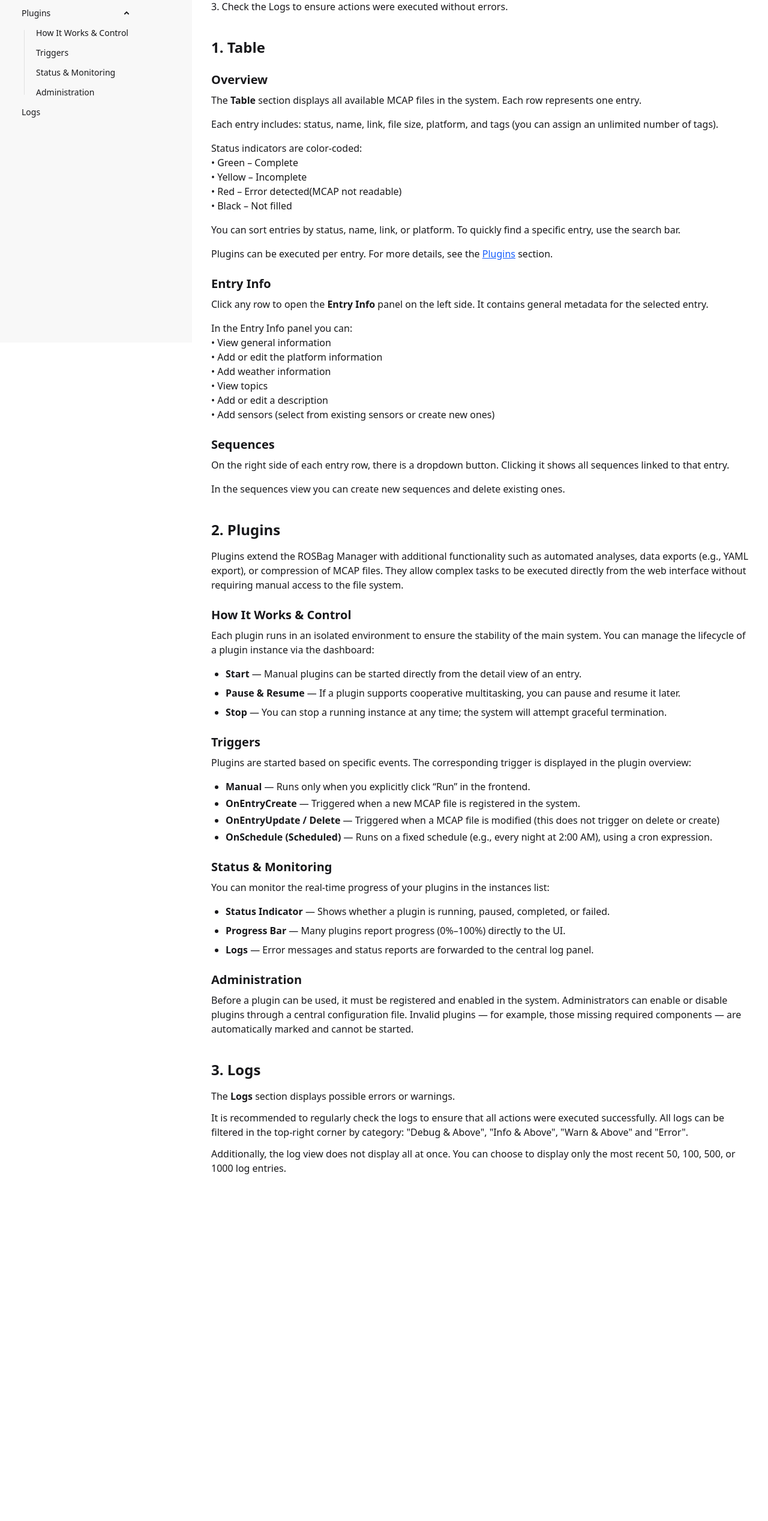
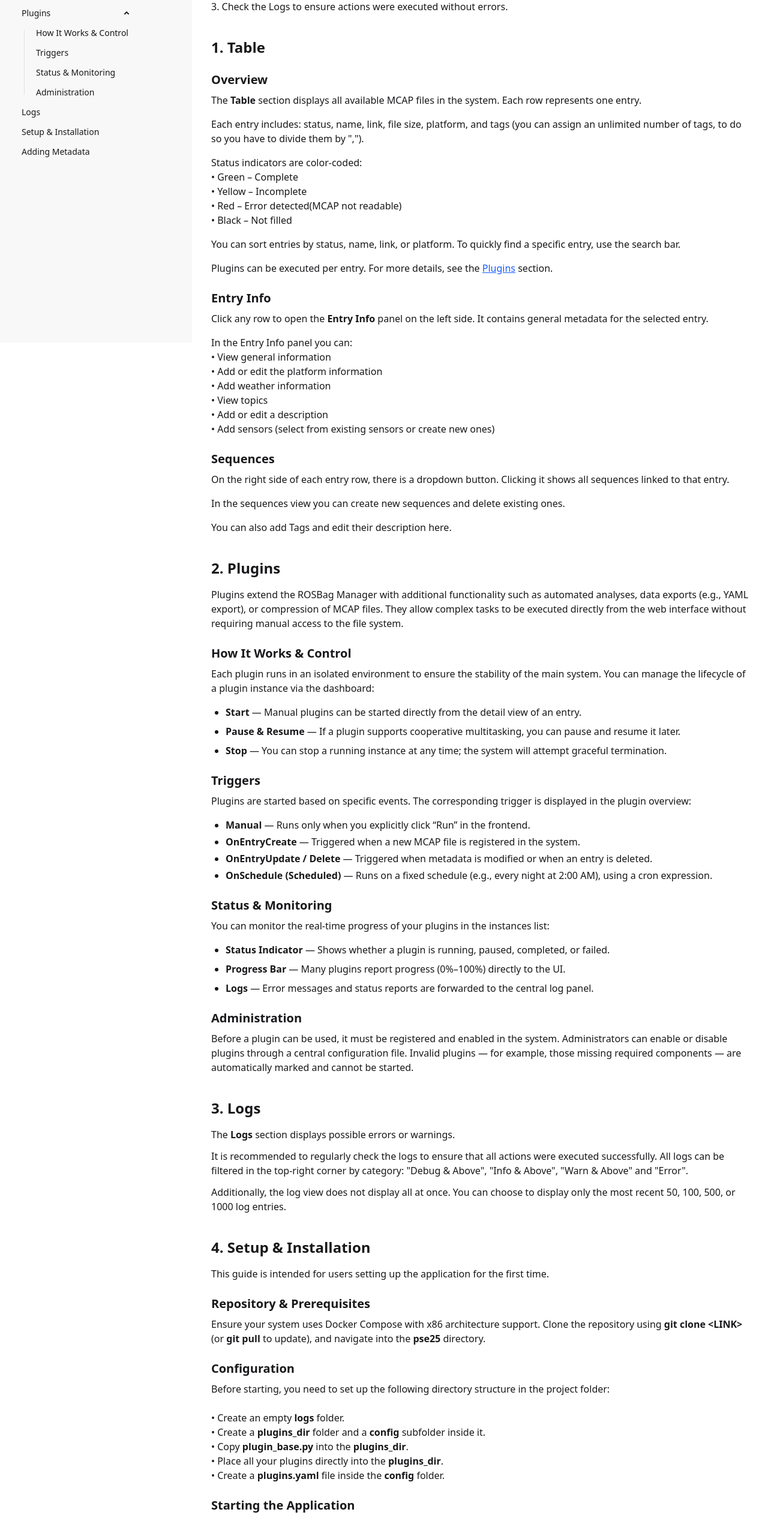
Before and after one commit to oddrm/pse25, a Nuxt app in the folder frontend/: page /userGuide in a window 1280 px wide. Shown: the part 249-2784 px from the top of the page at 60% size. Before the commit the page ends 2304 px from the top, so only its background shows below. Built offline with nearby package versions, Linux system fonts and the light colour scheme.

Commit message:
handbuch erweiterungen

```diff
--- a/frontend/app/pages/userGuide.vue
+++ b/frontend/app/pages/userGuide.vue
@@ -1,6 +1,5 @@
 <template>
   <div class="min-h-screen">
-    <!-- left sidebar -->
     <aside class="fixed left-0 top-5 h-screen w-80 bg-base-200 p-4 pt-6 overflow-y-auto">
       <ul class="menu">
         <li class="menu-title"><span>Navigation</span></li>
@@ -34,17 +33,17 @@
         </li>
 
         <li><a href="#logs">Logs</a></li>
+        <li><a href="#setup">Setup &amp; Installation</a></li>
+        <li><a href="#adding-metadata">Adding Metadata</a></li>
       </ul>
     </aside>
 
-    <!-- right content -->
     <main class="ml-80 pt-15 px-6 py-14">
       <div class="max-w-4xl mx-auto">
         <h1 class="text-3xl font-bold mb-6">
           ROSBag Manager — User Guide
         </h1>
 
-        <!-- General -->
         <section id="allgemein" class="mb-10 scroll-mt-10">
           <h2 class="text-2xl font-semibold mb-4">General</h2>
           <p class="mb-4">1. Open the Table section to view entries.</p>
@@ -52,7 +51,6 @@
           <p class="mb-4">3. Check the Logs to ensure actions were executed without errors.</p>
         </section>
 
-        <!-- Table -->
         <section id="table" class="mb-10 scroll-mt-10">
           <h2 class="text-2xl font-semibold mb-4">1. Table</h2>
 
@@ -64,7 +62,8 @@
           </p>
           <p class="mb-4">
             Each entry includes:
-            status, name, link, file size, platform, and tags (you can assign an unlimited number of tags).
+            status, name, link, file size, platform, and tags (you can assign an unlimited number of tags, to do so
+            you have to divide them by ",").
           </p>
           <p class="mb-4">
             Status indicators are color-coded:
@@ -75,8 +74,7 @@
             • Black – Not filled
           </p>
           <p class="mb-4">
-            You can sort entries by status, name, link, or platform. To quickly find a specific entry, use the search
-            bar.
+            You can sort entries by status, name, link, or platform. To quickly find a specific entry, use the search bar.
           </p>
           <p class="mb-4">
             Plugins can be executed per entry. For more details, see the
@@ -87,8 +85,7 @@
             Entry Info
           </h3>
           <p class="mb-4">
-            Click any row to open the <b>Entry Info</b> panel on the left side. It contains general metadata for the
-            selected entry.
+            Click any row to open the <b>Entry Info</b> panel on the left side. It contains general metadata for the selected entry.
           </p>
           <p class="mb-4">
             In the Entry Info panel you can:
@@ -105,15 +102,16 @@
             Sequences
           </h3>
           <p class="mb-4">
-            On the right side of each entry row, there is a dropdown button. Clicking it shows all sequences linked to
-            that entry.
+            On the right side of each entry row, there is a dropdown button. Clicking it shows all sequences linked to that entry.
           </p>
           <p class="mb-4">
             In the sequences view you can create new sequences and delete existing ones.
           </p>
+          <p class="mb-4">
+            You can also add Tags and edit their description here.
+          </p>
         </section>
 
-        <!-- Plugins -->
         <section id="plugins" class="mb-10 scroll-mt-10">
           <h2 class="text-2xl font-semibold mb-4">2. Plugins</h2>
 
@@ -132,10 +130,8 @@
           </p>
           <ul class="list-disc pl-6 mb-4 space-y-2">
             <li><b>Start</b> — Manual plugins can be started directly from the detail view of an entry.</li>
-            <li><b>Pause &amp; Resume</b> — If a plugin supports cooperative multitasking, you can pause and resume it
-              later.</li>
-            <li><b>Stop</b> — You can stop a running instance at any time; the system will attempt graceful termination.
-            </li>
+            <li><b>Pause &amp; Resume</b> — If a plugin supports cooperative multitasking, you can pause and resume it later.</li>
+            <li><b>Stop</b> — You can stop a running instance at any time; the system will attempt graceful termination.</li>
           </ul>
 
           <h3 id="plugins-triggers" class="text-xl font-semibold mt-6 mb-2">
@@ -147,10 +143,8 @@
           <ul class="list-disc pl-6 mb-4 space-y-1">
             <li><b>Manual</b> — Runs only when you explicitly click “Run” in the frontend.</li>
             <li><b>OnEntryCreate</b> — Triggered when a new MCAP file is registered in the system.</li>
-            <li><b>OnEntryUpdate / Delete</b> — Triggered when a MCAP file is modified (this does not trigger on delete
-              or create)</li>
-            <li><b>OnSchedule (Scheduled)</b> — Runs on a fixed schedule (e.g., every night at 2:00 AM), using a cron
-              expression.</li>
+            <li><b>OnEntryUpdate / Delete</b> — Triggered when metadata is modified or when an entry is deleted.</li>
+            <li><b>OnSchedule (Scheduled)</b> — Runs on a fixed schedule (e.g., every night at 2:00 AM), using a cron expression.</li>
           </ul>
 
           <h3 id="plugins-monitoring" class="text-xl font-semibold mt-6 mb-2">
@@ -171,12 +165,10 @@
           <p>
             Before a plugin can be used, it must be registered and enabled in the system.
             Administrators can enable or disable plugins through a central configuration file.
-            Invalid plugins — for example, those missing required components — are automatically marked and cannot be
-            started.
+            Invalid plugins — for example, those missing required components — are automatically marked and cannot be started.
           </p>
         </section>
 
-        <!-- Logs -->
         <section id="logs" class="mb-10 scroll-mt-10">
           <h2 class="text-2xl font-semibold mb-4">3. Logs</h2>
           <p class="mb-3">
@@ -185,13 +177,80 @@
           <p class="mb-3">
             It is recommended to regularly check the logs to ensure that all actions were executed successfully.
             All logs can be filtered in the top-right corner by category:
-            "Debug & Above", "Info & Above", "Warn & Above" and "Error".
+            "Debug & Above", "Info & Above", "Warn & Above" and  "Error".
           </p>
           <p class="mb-3">
             Additionally, the log view does not display all at once.
             You can choose to display only the most recent 50, 100, 500, or 1000 log entries.
           </p>
         </section>
+
+        <section id="setup" class="mb-10 scroll-mt-10">
+          <h2 class="text-2xl font-semibold mb-4">4. Setup &amp; Installation</h2>
+          <p class="mb-4">
+            This guide is intended for users setting up the application for the first time.
+          </p>
+
+          <h3 class="text-xl font-semibold mt-6 mb-2">
+            Repository &amp; Prerequisites
+          </h3>
+          <p class="mb-4">
+            Ensure your system uses Docker Compose with x86 architecture support.
+            Clone the repository using <b>git clone &lt;LINK&gt;</b> (or <b>git pull</b> to update), and navigate into the <b>pse25</b> directory.
+          </p>
+
+          <h3 class="text-xl font-semibold mt-6 mb-2">
+            Configuration
+          </h3>
+          <p class="mb-4">
+            Before starting, you need to set up the following directory structure in the project folder:
+            <br /><br />
+            • Create an empty <b>logs</b> folder.<br />
+            • Create a <b>plugins_dir</b> folder and a <b>config</b> subfolder inside it.<br />
+            • Copy <b>plugin_base.py</b> into the <b>plugins_dir</b>.<br />
+            • Place all your plugins directly into the <b>plugins_dir</b>.<br />
+            • Create a <b>plugins.yaml</b> file inside the <b>config</b> folder.
+          </p>
+
+          <h3 class="text-xl font-semibold mt-6 mb-2">
+            Starting the Application
+          </h3>
+          <p class="mb-4">
+            To start the application in Development Mode, run:
+            <br />
+            <b>DATA_PATH=/path/to/folder docker compose -f compose.dev.yaml up</b>
+            <br /><br />
+            (Important: Replace /path/to/folder with the path to your test data. On Linux or macOS, you can alternatively use <b>DATA_PATH=/path/to/folder ./run.sh dev</b>).
+          </p>
+          <p class="mb-4">
+            To start in Production Mode, use <b>./run.sh prod</b> or <b>DATA_PATH=/path/to/folder docker compose -f compose.prod.yaml up</b>.
+          </p>
+        </section>
+
+       <section id="adding-metadata" class="mb-10 scroll-mt-10">
+          <h2 class="text-2xl font-semibold mb-4">5. Adding New Metadata Fields</h2>
+          <p class="mb-4">
+            When introducing a new metadata field, it must be implemented consistently across the entire stack.
+            While the exact order is not strictly enforced, it is best practice to perform all backend changes first (Schema, Migration, Models, StorageManager, Routes), followed by the frontend adjustments.
+          </p>
+
+          <h3 class="text-xl font-semibold mt-6 mb-2">Backend Changes</h3>
+          <p class="mb-4">
+            • <b>Schema (schema.rs):</b> Expand the <code>diesel::table! { entries (id) { ... } }</code> block by adding the new column with an appropriate SQL type (e.g., <code>Nullable&lt;Varchar&gt;</code> or <code>Nullable&lt;Double&gt;</code>).<br />
+            • <b>Migrations:</b> Create a new Diesel migration. Add <code>ALTER TABLE entries ADD COLUMN ...</code> in the <b>up.sql</b> file, and the corresponding <code>ALTER TABLE ... DROP COLUMN ...</code> in the <b>down.sql</b> file. Execute the migration via Diesel.<br />
+            • <b>Routes / MetadataWeb:</b> In the <b>routes::database</b> module, add the new field to the <b>MetadataWeb</b> DTO structure (e.g., <code>pub weather_temperature: Option&lt;f64&gt;</code>). Update <b>get_metadata</b> to copy the field from the <b>Entry</b> into <b>MetadataWeb</b>, and update <b>update_metadata</b> to pass it back to the backend.<br />
+            • <b>Models (models.rs):</b> Add the new field to the backend <b>Entry</b> data structure. The type must strictly match the one defined in <b>schema.rs</b> (e.g., <code>Option&lt;String&gt;</code> or <code>Option&lt;f64&gt;</code>) for Diesel to load and save entries correctly.<br />
+            • <b>Storage Manager:</b> Adjust the <b>update_entry</b> function to include the new field in the SQL <b>SET</b> statement. Ensure you also update any other places (e.g., import logic) where this value is used or calculated.<br />
+            • <b>Export &amp; Import YAML:</b> Modify the parsing module for metadata files and update the <b>metadata_yaml_export</b> plugin to correctly handle the new field.
+          </p>
+
+          <h3 class="text-xl font-semibold mt-6 mb-2">Frontend Changes</h3>
+          <p class="mb-4">
+            • <b>Types (frontend/app/utils/entry.ts):</b> Expand the TypeScript <b>Entry</b> type (e.g., <code>string</code> or <code>number | null</code>) to match <b>MetadataWeb</b> and the backend so the compiler recognizes the new field.<br />
+            • <b>Info Screen (frontend/app/components/entryInfo.vue):</b> Update the template to display the new field. If it needs to be editable, add an input field (using <code>v-model</code>) and expand the update logic so the new value is saved into <b>MetadataWeb</b> and sent to the backend.
+          </p>
+        </section>
+
       </div>
     </main>
   </div>
--- a/package.json
+++ b/package.json
@@ -2,5 +2,9 @@
   "dependencies": {
     "@pinia/nuxt": "^0.11.3",
     "@vueform/slider": "^2.1.10"
+  },
+  "devDependencies": {
+    "@iconify-json/octicon": "^1.2.21",
+    "baseline-browser-mapping": "^2.10.0"
   }
 }
```
Also changed, not shown: 1 other file (tests, documents, lock files or other folders).
